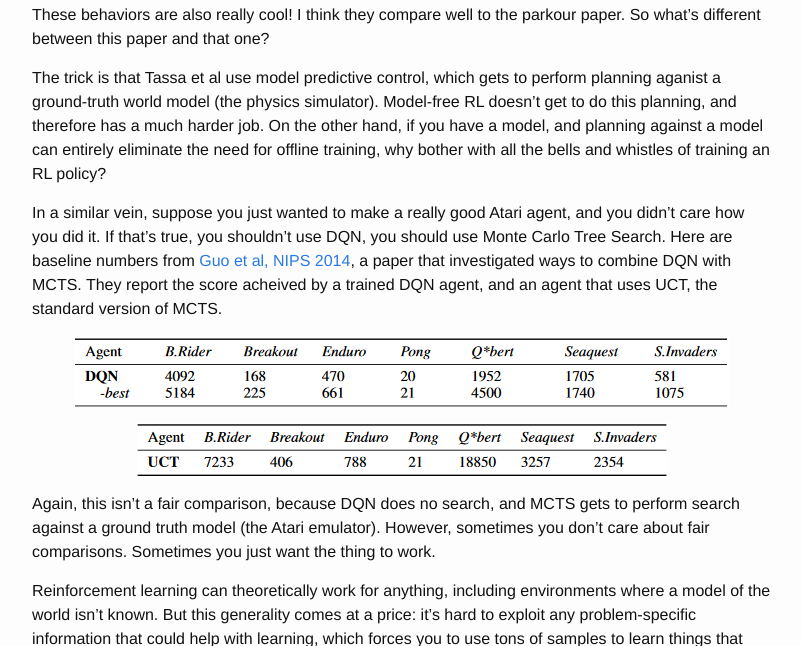
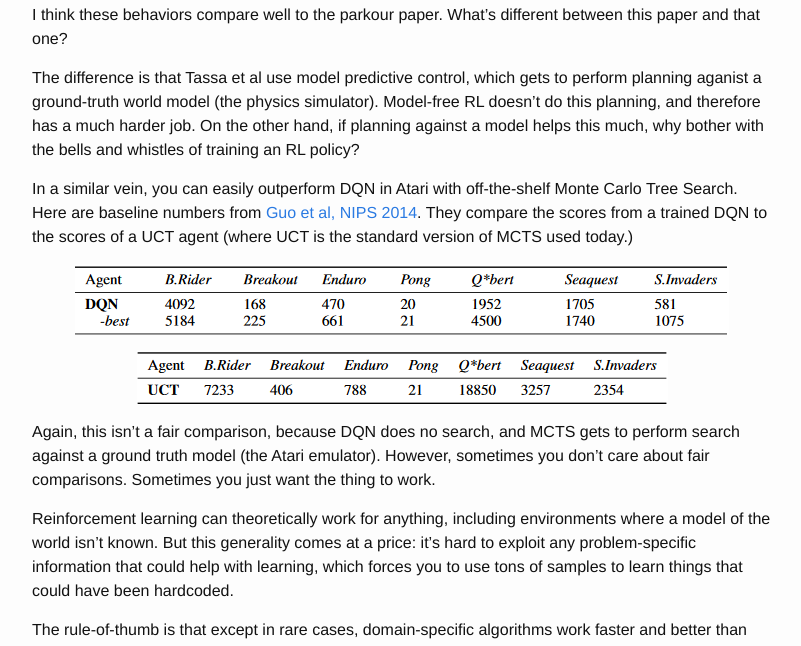
Before and after one commit to alexirpan/alexirpan.github.io, a Jekyll site: the page built from _posts/2017-12-11-rl-hard.markdown, in a window 1280 px wide and 900 px high, scrolled down 4184 px, cut to the strip 254-900 px from the top of the window. Shown: the whole strip, without its empty margins (238-1039 px from the left). Built offline with Jekyll 4.4.1, drawn with Linux system fonts in a browser that asks for light colours; nearby versions of some CDN libraries.

Commit message:
Working on making things more succinct

```diff
--- a/_posts/2017-12-11-rl-hard.markdown
+++ b/_posts/2017-12-11-rl-hard.markdown
@@ -164,23 +164,20 @@ no offline training. Oh, and it's running on 2012 hardware. ([Tassa et al, IROS
 <iframe width="560" height="315" src="https://www.youtube.com/embed/uRVAX_sFT24" frameborder="0" gesture="media" allow="encrypted-media" allowfullscreen></iframe>
 </div>
 
-These behaviors are also really cool! I think they compare well to the parkour
-paper. So what's different between this paper and that one?
+I think these behaviors compare well to the parkour
+paper. What's different between this paper and that one?
 
-The trick is that Tassa et al use model predictive control, which gets to
+The difference is that Tassa et al use model predictive control, which gets to
 perform planning aganist a ground-truth world model (the physics simulator).
-Model-free RL doesn't get to do this planning, and therefore has a much harder
-job. On the other hand, if you have a model, and planning against a model
-can entirely eliminate the need for offline training, why bother with all
-the bells and whistles of training an RL policy?
+Model-free RL doesn't do this planning, and therefore has a much harder
+job. On the other hand, if planning against a model helps this much, why
+bother with the bells and whistles of training an RL policy?
 
-In a similar vein, suppose you just wanted to make a really good Atari agent,
-and you didn't care how you did it. If that's true, you shouldn't use DQN,
-you should use Monte Carlo Tree Search. Here are baseline
-numbers from [Guo et al, NIPS 2014](https://papers.nips.cc/paper/5421-deep-learning-for-real-time-atari-game-play-using-offline-monte-carlo-tree-search-planning),
-a paper that investigated ways to combine DQN with MCTS. They report the score
-acheived by a trained DQN agent, and an agent that uses UCT,
-the standard version of MCTS.
+In a similar vein, you can easily outperform DQN in Atari with off-the-shelf
+Monte Carlo Tree Search. Here are baseline
+numbers from [Guo et al, NIPS 2014](https://papers.nips.cc/paper/5421-deep-learning-for-real-time-atari-game-play-using-offline-monte-carlo-tree-search-planning).
+They compare the scores from a trained DQN to the scores of a UCT agent
+(where UCT is the standard version of MCTS used today.)
 
 ![DQN results](/public/rl-hard/dqn_atari.png)
 {: .centered }
```
